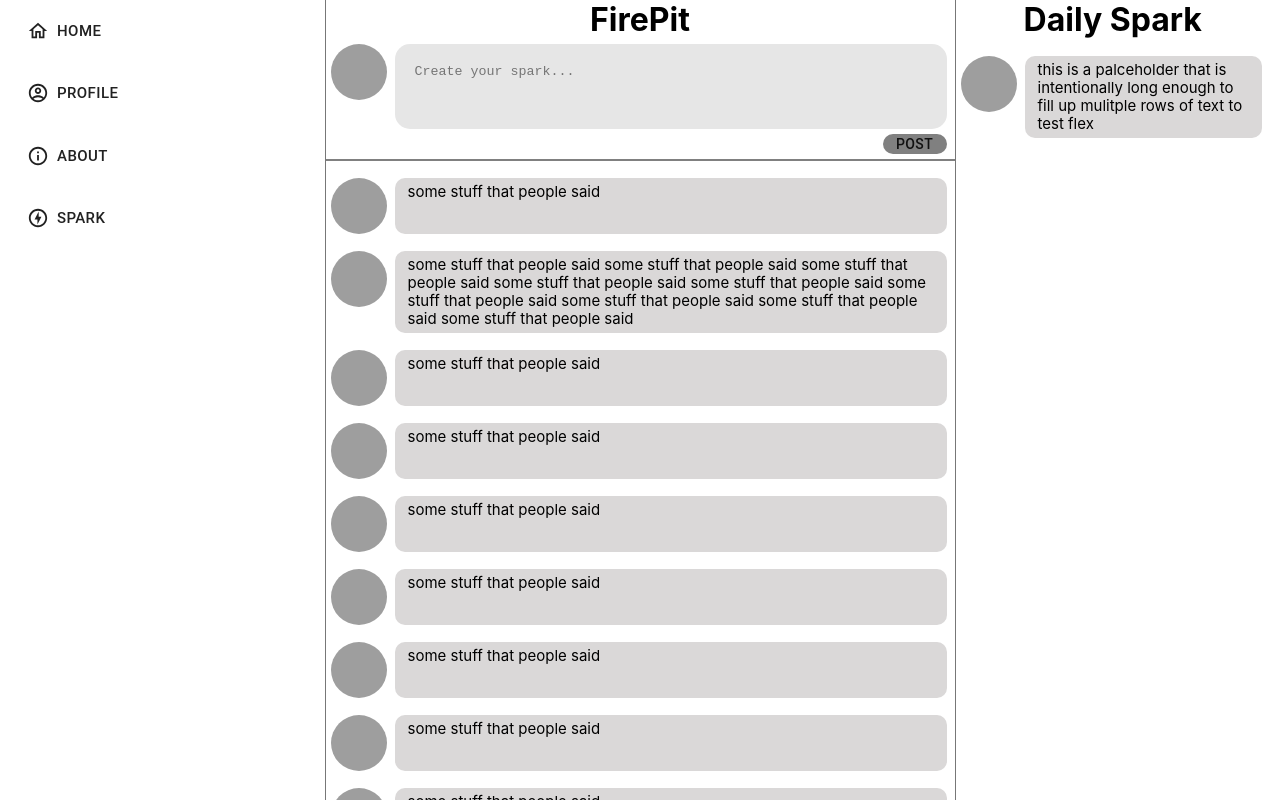
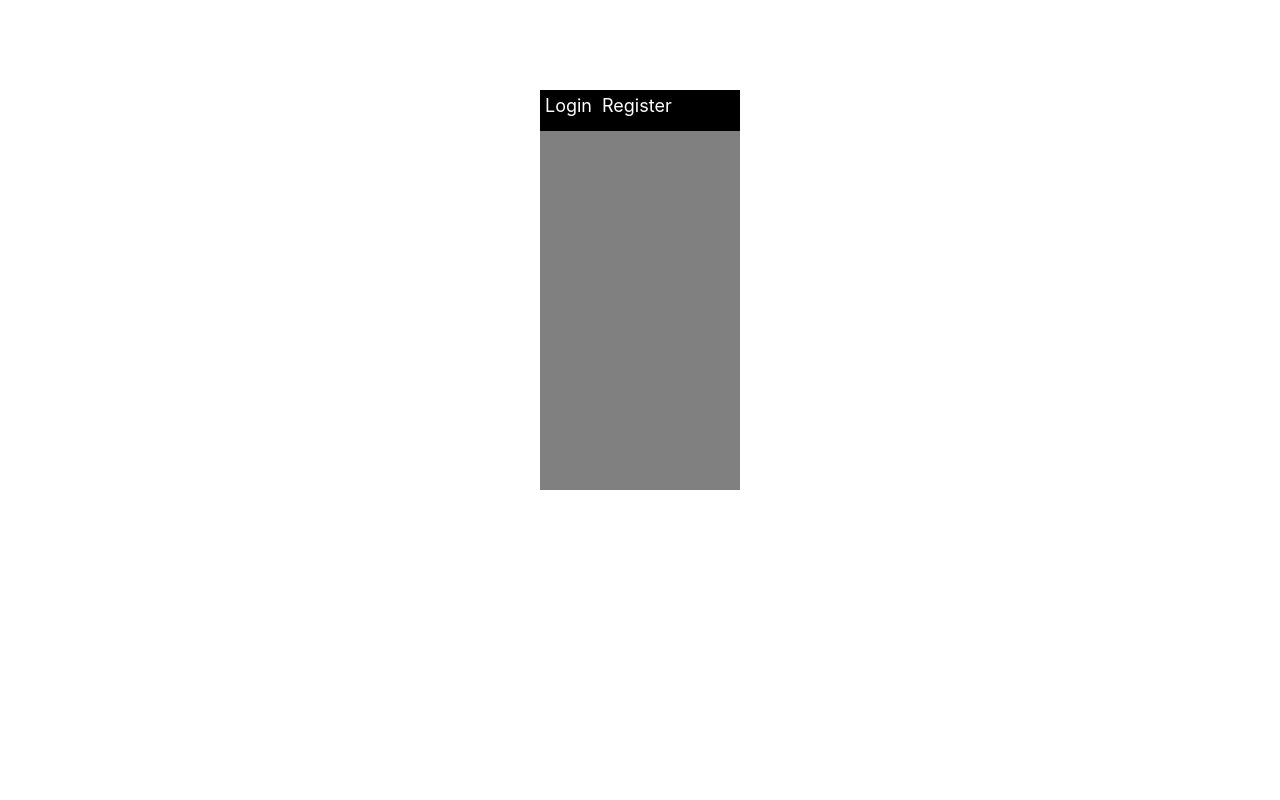
Before and after one commit to ttheolier/firepit, a React (Create React App) app: page / in a window 1280 px wide. Built offline with nearby package versions, Linux system fonts and the light colour scheme; grey boxes are pictures that could not be loaded.

Commit message:
login page as default, about page more fleshed, may also be a build because i needed it to test hosting for multithread, may move to black,grey,turqouise color scheme

```diff
--- a/src/About.css
+++ b/src/About.css
@@ -1,9 +1,19 @@
 .about{
     display: flex;
     height: 100vh;
-    padding: 0 10px;
+    padding: 0;
+    max-width: 1300px;
+    border-right: 1px solid grey;
 }
 .about_description{
     flex: .75;
-    padding: 10px;
+    /*padding: 10px;*/
 }
+
+.about_description>h1{
+    background-color: turquoise;
+}
+
+.about_description>h2{
+    margin-top:75px;
+}
--- a/src/About.js
+++ b/src/About.js
@@ -9,7 +9,14 @@ function About(){
             <Sidebar/>
             <div className = "about_description">
                 <h1>About Us</h1>
-                <p1>This is Firepit</p1>
+                <p1>Firepit is a project developed by USC students as a short form
+                    social media platform allowing the use of both text and gifs to
+                    convey meaning and ideas. Enjoy our app!
+                </p1>
+                <h2>Developers:</h2>
+                <p2>Thomas Theolier<br/>Ryan Shaw<br/>Aaron Wang<br/>
+                Anthony Winney<br/>Rahel Yimenu
+                </p2>
             </div>
         </div>
     )
--- /dev/null
+++ b/src/Login.css
@@ -0,0 +1,40 @@
+a {text-decoration:none!important;}
+
+.login{
+    background-color: grey;
+    min-width: 200px;
+    min-height:400px;
+    max-width: 200px;
+    max-height:400px;
+    margin-right:auto;
+    margin-left: auto;
+    margin-top:7%;
+}
+
+.navbar{
+    background-color: black;
+    max-height:40px;
+    min-height:40px;
+    border-bottom: 1px solid black;
+}
+
+.navbar>loginNav{
+    border:1px solid black;
+    color:white;
+}
+
+.navbar>a{
+	text-decoration:none;
+	float:left;
+	font-size: 18px;
+  	color: white;
+  	text-align:center;
+  	padding: 5px;
+    /*border-right: 1px solid white;*/
+}
+
+.navbar>a:hover
+{
+	cursor: pointer;
+    color: turquoise;
+}
--- /dev/null
+++ b/src/Login.js
@@ -0,0 +1,18 @@
+import React from "react";
+import './Login.css';
+import Button from '@material-ui/core/Button';
+
+function Login(){
+    return(
+        <div className = "login">
+            <div className = "navbar">
+            {/*<Button size = "small" target="_blank" href="Login" className = "loginNav" style={{justifyContent: "flex-start"}} fullHeight = {true}>Login</Button>*/}
+            <a href = "Login">Login</a>
+            <a href = "Register">Register</a>
+            </div>
+
+        </div>
+    )
+}
+
+export default Login;
--- a/src/Main.js
+++ b/src/Main.js
@@ -3,12 +3,14 @@ import { Switch, Route } from 'react-router-dom';
 
 import Home from '../src/Home';
 import About from '../src/About';
+import Login from '../src/Login';
 
 const Main = () => {
   return (
     <Switch> {/* The Switch decides which component to show based on the current URL.*/}
-      <Route exact path="/" component={Home}></Route>
+      <Route exact path="/" component={Login}></Route>
       {<Route exact path="/about" component={About}></Route>}
+      {/*<Route exact path="/home" component={Home}></Route>*/}
     </Switch>
   );
 }
```
Also changed, not shown: firebase.json (added), 1 other file (tests, documents, lock files or other folders).
